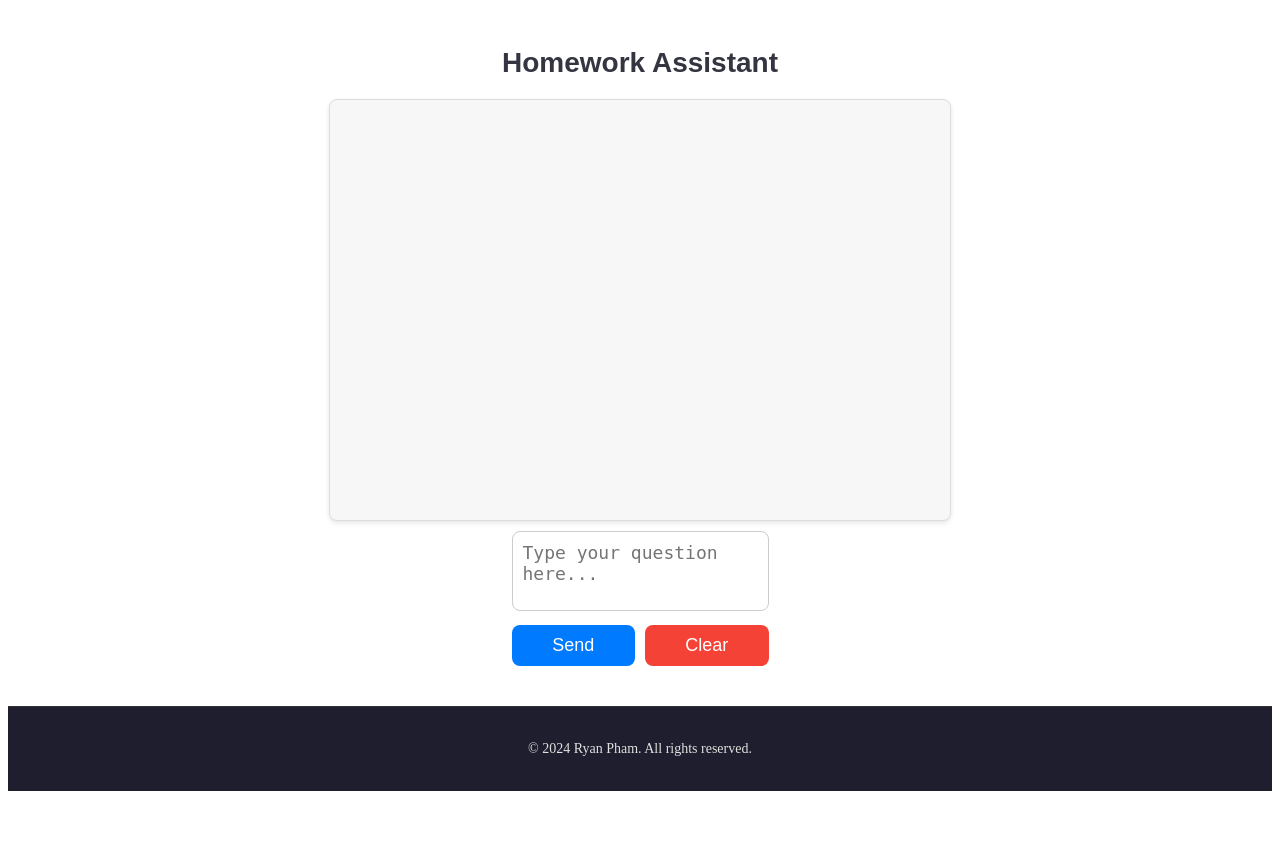
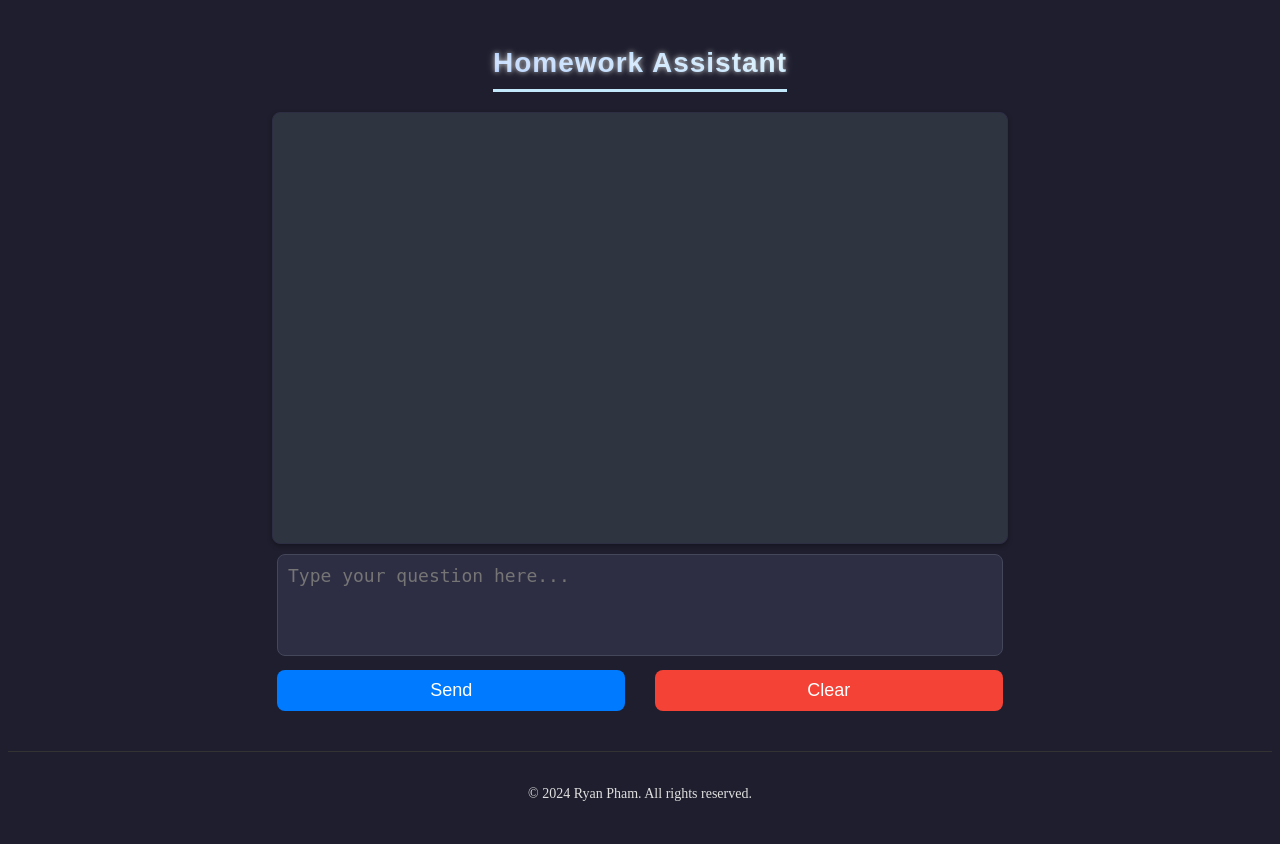
Before and after one commit to ryantpham/homework-helper, a Flask app: page / in a window 1280 px wide. Before the commit the page ends 791 px from the top, so only its background shows below. Run offline with Flask 3, Linux system fonts and the light colour scheme.

Commit message:
Updated CSS to enhance the dark theme and adjusted text box sizing and padding for improved design consistency.

```diff
--- a/static/style.css
+++ b/static/style.css
@@ -1,5 +1,7 @@
 /* Mobile-First CSS */
-
+body{
+    background-color: #1e1e2e;
+}
 /* Container for the entire chat */
 .container {
     max-width: 600px;
@@ -9,26 +11,51 @@
     flex-direction: column;
     align-items: center;
     font-family: Arial, sans-serif;
+    background-color: #1e1e2e;
+    color: #c9d1d9; /* Light text color */
 }
 
 /* Heading */
 h1 {
-    font-size: 24px;
+    font-size: 36px; /* Large font size for emphasis */
     margin-bottom: 20px;
-    color: #343541;
+    color: #f5f5f5; /* Very light gray for good contrast */
     text-align: center;
+    background: linear-gradient(45deg, #a1c4fd, #c2e9fb); /* Light blue gradient for a fresh look */
+    -webkit-background-clip: text; /* Clips the gradient to text */
+    -webkit-text-fill-color: transparent; /* Makes the text color transparent to show the gradient */
+    font-weight: 700; /* Bold text */
+    text-shadow: 0 0 5px rgba(255, 255, 255, 0.6), 0 0 10px rgba(255, 255, 255, 0.3); /* Subtle, bright shadow for depth */
+    letter-spacing: 1px; /* Spacing between letters */
+    border-bottom: 3px solid #c2e9fb; /* Bottom border in a matching light color */
+    padding-bottom: 10px; /* Padding for the bottom border */
 }
+
+/* Glowing text animation (optional) */
+@keyframes glowing {
+    from {
+        text-shadow: 0 0 5px rgba(255, 255, 255, 0.6), 0 0 10px rgba(255, 255, 255, 0.4);
+    }
+    to {
+        text-shadow: 0 0 10px rgba(255, 255, 255, 0.8), 0 0 20px rgba(255, 255, 255, 0.6);
+    }
+}
+
+h1.glow {
+    animation: glowing 1.5s infinite alternate; /* Adds a subtle glowing effect */
+}
+
 
 /* Chat History */
 .chat-history {
-    width: 100%;
+    width: 90vw;
     height: 400px;
     overflow-y: auto;
-    border: 1px solid #ddd;
+    border: 1px solid #2d2d44; /* Dark border */
     border-radius: 8px;
-    padding: 10px;
-    background-color: #f7f7f8;
-    box-shadow: 0px 2px 5px rgba(0,0,0,0.1);
+    padding: 15px;
+    background-color: #2e3440; /* Darker background for chat area */
+    box-shadow: 0px 2px 5px rgba(0, 0, 0, 0.3); /* Softer shadow */
 }
 
 .chat-entry {
@@ -39,18 +66,18 @@ h1 {
     padding: 10px;
     border-radius: 12px;
     max-width: 80%;
+    min-width: 30%;
 }
 
 .chat-entry.user .bubble {
-    background-color: #007bff;
+    background-color: #007bff; /* Bright blue for user messages */
     color: white;
-    text-align: right;
     margin-left: auto;
 }
 
 .chat-entry.assistant .bubble {
-    background-color: #eaeaea;
-    color: #333;
+    background-color: #44475a; /* Muted dark color for assistant messages */
+    color: #c9d1d9; /* Light text */
 }
 
 /* Prompt box */
@@ -60,19 +87,20 @@ h1 {
 }
 
 textarea {
-    width: 100%; /* Ensure full width matching the chat box */
+    width: 90vw;
     padding: 10px;
     border-radius: 8px;
-    border: 1px solid #ccc;
+    border: 1px solid #44475a; /* Darker border */
+    background-color: #2d2d44; /* Dark input field background */
+    color: #c9d1d9; /* Light text */
     resize: none;
     height: 80px;
     font-size: 16px;
-    box-sizing: border-box; /* Ensures padding/border are included in the width */
 }
 
 textarea:focus {
     outline: none;
-    border-color: #007bff;
+    border-color: #007bff; /* Bright border on focus */
 }
 
 /* Buttons */
@@ -97,7 +125,7 @@ textarea:focus {
 }
 
 .get-response-button:hover {
-    background-color: #0056b3;
+    background-color: #0056b3; /* Darker blue on hover */
 }
 
 .clear-button {
@@ -125,7 +153,7 @@ textarea:focus {
 .loader-container .dot {
     width: 10px;
     height: 10px;
-    background-color: #007bff;
+    background-color: #007bff; /* Bright loader dots */
     border-radius: 50%;
     animation: bounce 1.2s infinite ease-in-out;
 }
@@ -144,7 +172,7 @@ textarea:focus {
 
 .loader-container p {
     font-size: 14px;
-    color: #666;
+    color: #c9d1d9; /* Light text */
 }
 
 /* Responsive Styles for larger screens */
@@ -154,10 +182,12 @@ textarea:focus {
     }
 
     .chat-history {
+        width: 55vw;
         max-height: 500px;
     }
 
     textarea {
+        width: 55vw;
         font-size: 18px;
     }
 
```
